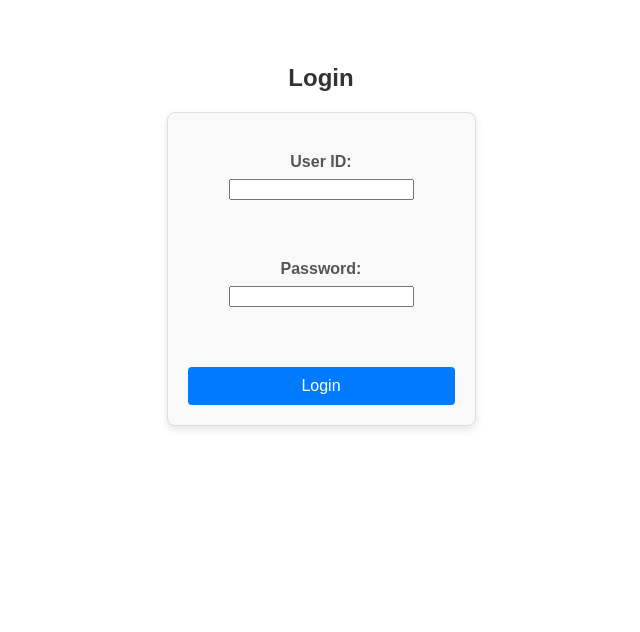
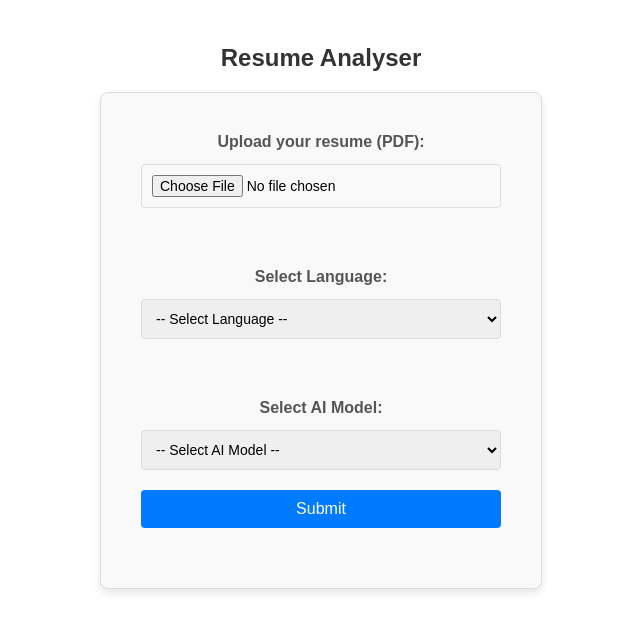
Before and after one commit to varunthaker/resume-analyser, a React (Vite) app in the folder frontend/: page / in a window 1280 px wide. Shown: the top 632 px of the page, without its empty margins (319-959 px from the left). Built offline with nearby package versions, Linux system fonts and the light colour scheme.

Commit message:
remove authentication

```diff
--- a/frontend/src/App.tsx
+++ b/frontend/src/App.tsx
@@ -69,9 +69,6 @@ function App() {
 
   return (
     <>
-      {!isAuthenticated ? (
-        <Login setIsAuthenticated={setIsAuthenticated} />
-      ) : (
       <>
         <h1>Resume Analyser</h1>
         {appState == APPSTATE.FORM && (
@@ -84,13 +81,9 @@ function App() {
         {appState == APPSTATE.LOADING && <LoadingPage />}
 
         {appState == APPSTATE.RESPONSE && responseData && (
-            <ResponsePage
-              setAppState={setAppState}
-              responseData={responseData}
-            />
+          <ResponsePage setAppState={setAppState} responseData={responseData} />
         )}
       </>
-      )}
     </>
   );
 }
```
Lines whose indentation alone changed are shown as unchanged.
